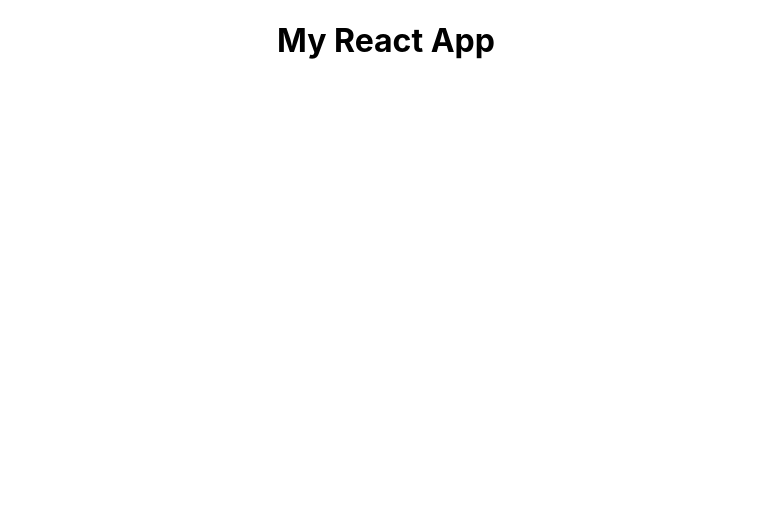
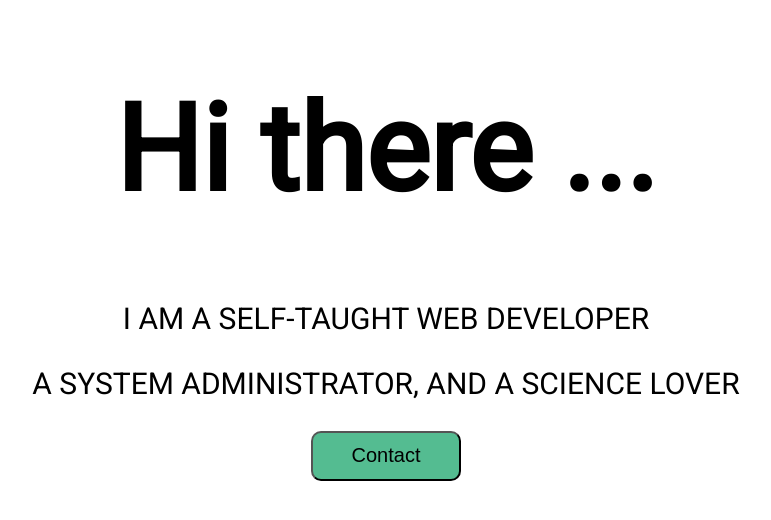
Before and after one commit to vungocson998/portfolio, a React (Create React App) app: page / in a window 1280 px wide. Shown: the top 520 px of the page, without its empty margins (254-1025 px from the left). Built offline with nearby package versions, Linux system fonts and the light colour scheme.

Commit message:
Transfer successfully to react app

```diff
--- a/public/index.html
+++ b/public/index.html
@@ -24,7 +24,7 @@
       work correctly both with client-side routing and a non-root public URL.
       Learn how to configure a non-root public URL by running `npm run build`.
     -->
-    <title>React App</title>
+    <title>SON-VU</title>
   </head>
   <body>
     <noscript>You need to enable JavaScript to run this app.</noscript>
--- a/src/App.css
+++ b/src/App.css
@@ -1,38 +1,42 @@
-.App {
-  text-align: center;
+@import url('https://fonts.googleapis.com/css?family=Roboto&display=swap');
+
+body {
+    font-family: 'Roboto' ;
 }
 
-.App-logo {
-  height: 40vmin;
-  pointer-events: none;
+h1 {
+    font-size: 120px;
+    text-align: center;
 }
 
-@media (prefers-reduced-motion: no-preference) {
-  .App-logo {
-    animation: App-logo-spin infinite 20s linear;
-  }
+p {
+    font-size: 30px;
+    text-align: center;
 }
 
-.App-header {
-  background-color: #282c34;
-  min-height: 100vh;
-  display: flex;
-  flex-direction: column;
-  align-items: center;
-  justify-content: center;
-  font-size: calc(10px + 2vmin);
-  color: white;
+.flex-container {
+    display: flex;
+    justify-content: center;
 }
 
-.App-link {
-  color: #61dafb;
+#contact {
+    cursor: pointer;
+    text-align: center;
+    background-color: #54bc91;
+    border-radius: 10px;
+    width: 150px;
+    height: 50px;
+    font-size: 20px;
 }
 
-@keyframes App-logo-spin {
-  from {
-    transform: rotate(0deg);
-  }
-  to {
-    transform: rotate(360deg);
-  }
+#contact:hover {
+    cursor: pointer;
+    text-align: center;
+    background-color: #fabc30;
+    border-radius: 10px;
+    width: 150px;
+    height: 50px;
+    font-size: 20px;
+    /*  Making button bigger on hover  */
+    transform: scale(1.1) perspective(1px)
 }
--- a/src/App.js
+++ b/src/App.js
@@ -5,7 +5,12 @@ import './App.css';
 function App() {
   return (
     <div className="App">
-      <h1>My React App</h1>
+      <h1>Hi there ...</h1>
+      <p>I AM A SELF-TAUGHT WEB DEVELOPER</p>
+      <p>A SYSTEM ADMINISTRATOR, AND A SCIENCE LOVER</p>
+      <div className="flex-container">
+        <button id="contact">Contact</button>
+      </div>
     </div>
   );
 }
```
Also changed, not shown: 1 other file (tests, documents, lock files or other folders).
